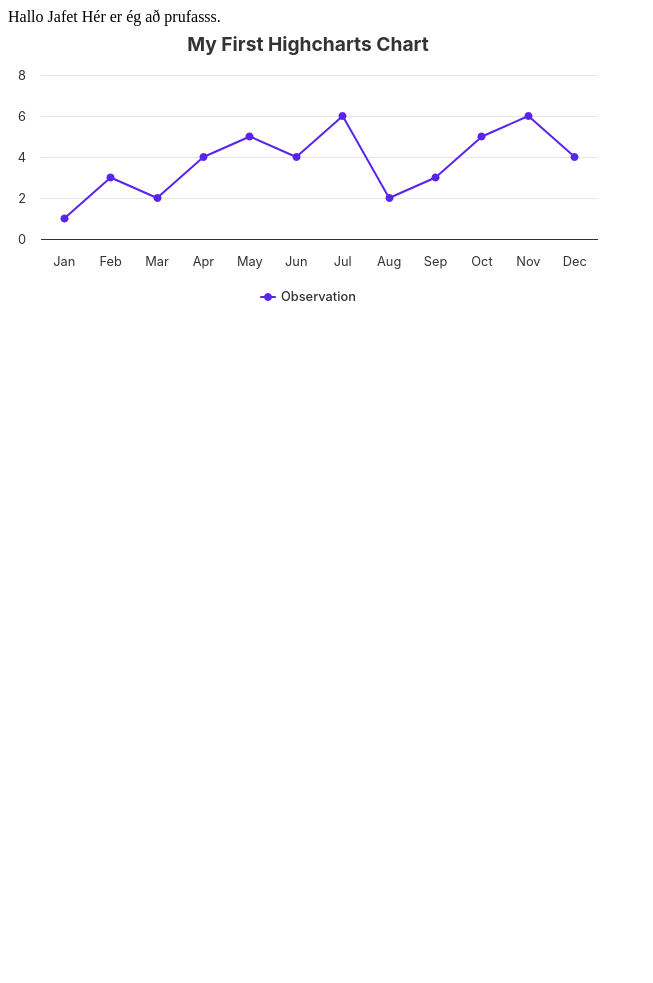
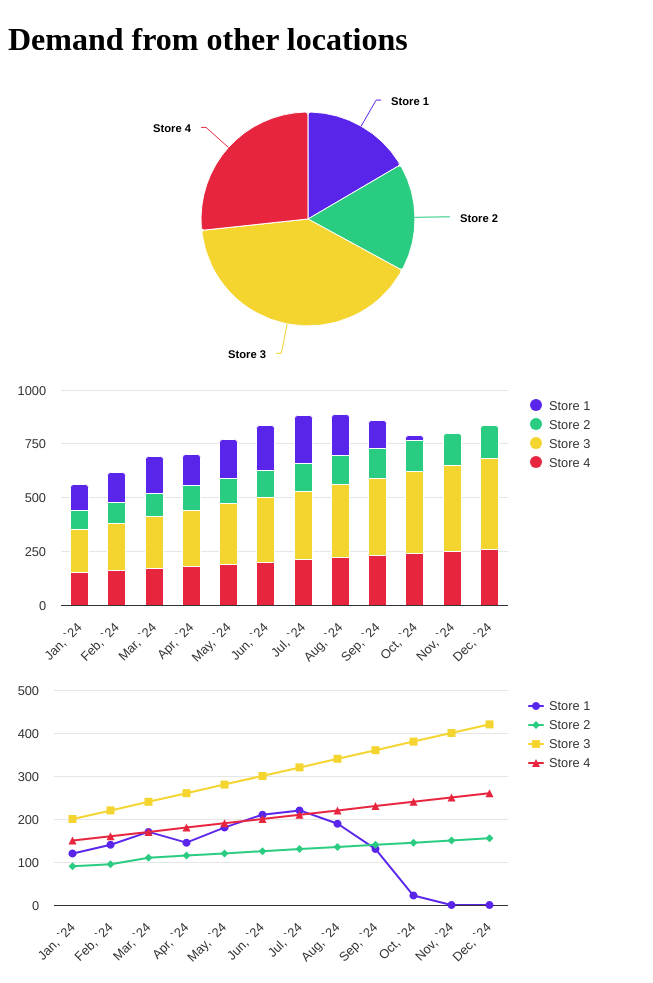
Before and after one commit to jafetbjarkar/highcharts-designs, a website built with webpack: page dist/index.html in a window 1280 px wide. Shown: the whole page, without its empty margins (0-653 px from the left). Before the commit the page ends 800 px from the top, so only its background shows below. Built offline with nearby package versions, Linux system fonts and the light colour scheme.

Commit message:
add pie chart

```diff
--- /dev/null
+++ b/src/demand-from-other-locations.ts
@@ -0,0 +1,130 @@
+import * as Highcharts from 'highcharts';
+import { highchartsCommonOptions } from './shared/highcharts-common-options';
+
+// Issue about the Highchart types. Using @ts-ignore for this project
+// https://github.com/highcharts/highcharts/issues/12242
+
+document.addEventListener('DOMContentLoaded', () => {
+  /**
+   * Data
+   */
+
+  const categories = [
+    'Jan, `24',
+    'Feb, `24',
+    'Mar, `24',
+    'Apr, `24',
+    'May, `24',
+    'Jun, `24',
+    'Jul, `24',
+    'Aug, `24',
+    'Sep, `24',
+    'Oct, `24',
+    'Nov, `24',
+    'Dec, `24',
+  ];
+  const data1 = [120, 140, 170, 145, 180, 210, 220, 189, 130, 22, 0, 0];
+  const data2 = [90, 95, 110, 115, 120, 125, 130, 135, 140, 145, 150, 155];
+  const data3 = [200, 220, 240, 260, 280, 300, 320, 340, 360, 380, 400, 420];
+  const data4 = [150, 160, 170, 180, 190, 200, 210, 220, 230, 240, 250, 260];
+
+  // Aggregated for pie
+  const data1Aggregated = data1.reduce((acc, curr) => acc + curr, 0);
+  const data2Aggregated = data2.reduce((acc, curr) => acc + curr, 0);
+  const data3Aggregated = data3.reduce((acc, curr) => acc + curr, 0);
+  const data4Aggregated = data4.reduce((acc, curr) => acc + curr, 0);
+
+  /**
+   * Pie chart
+   */
+
+  // @ts-ignore
+  const pieChart = Highcharts.chart('demand-from-other-locations-pie', {
+    ...highchartsCommonOptions,
+    chart: {
+      type: 'pie',
+    },
+    legend: { enabled: false },
+    xAxis: {
+      categories,
+    },
+    series: [
+      {
+        name: 'Demand from other locations',
+        data: [
+          { id: 'store1', name: 'Store 1', y: data1Aggregated },
+          { id: 'store2', name: 'Store 2', y: data2Aggregated },
+          { id: 'store3', name: 'Store 3', y: data3Aggregated },
+          { id: 'store4', name: 'Store 4', y: data4Aggregated },
+        ],
+      },
+    ],
+  });
+
+  /**
+   * Column chart
+   */
+
+  // @ts-ignore
+  Highcharts.chart('demand-from-other-locations-column', {
+    ...highchartsCommonOptions,
+    chart: {
+      type: 'column',
+      stacked: true,
+    },
+    legend: { enabled: true, layout: 'vertical', align: 'right', verticalAlign: 'top' },
+    xAxis: {
+      categories,
+    },
+    series: [
+      { id: 'store1', name: 'Store 1', data: data1, stacking: 'normal' },
+      { id: 'store2', name: 'Store 2', data: data2, stacking: 'normal' },
+      { id: 'store3', name: 'Store 3', data: data3, stacking: 'normal' },
+      { id: 'store4', name: 'Store 4', data: data4, stacking: 'normal' },
+    ],
+    plotOptions: {
+      series: {
+        events: {
+          legendItemClick: function (event) {
+            console.log('event: ', event);
+            var XYZ = pieChart;
+            // @ts-ignore
+            var series = XYZ.get(this.options.id); //get corresponding series
+            console.log(this.options.id);
+            if (series) {
+              if (this.visible) {
+                // @ts-ignore
+                series.setVisible(false);
+              } else {
+                // @ts-ignore
+                series.setVisible(true);
+              }
+            }
+          },
+        },
+      },
+    },
+  });
+
+  /**
+   * Line chart
+   */
+
+  // @ts-ignore
+  Highcharts.chart('demand-from-other-locations-line', {
+    ...highchartsCommonOptions,
+    chart: {
+      type: 'line',
+    },
+    legend: { enabled: true, layout: 'vertical', align: 'right', verticalAlign: 'top' },
+    xAxis: {
+      categories,
+    },
+    series: [
+      { name: 'Store 1', data: data1 },
+      { name: 'Store 2', data: data2 },
+      { name: 'Store 3', data: data3 },
+      { name: 'Store 4', data: data4 },
+    ],
+  });
+});
--- a/src/index.ts
+++ b/src/index.ts
@@ -1,34 +1 @@
-import * as Highcharts from "highcharts";
-import { highchartsCommonOptions } from "./shared/highcharts-common-options";
-
-document.addEventListener("DOMContentLoaded", () => {
-  Highcharts.chart("container1", {
-    ...highchartsCommonOptions,
-    title: {
-      text: "My First Highcharts Chart",
-    },
-    xAxis: {
-      categories: [
-        "Jan",
-        "Feb",
-        "Mar",
-        "Apr",
-        "May",
-        "Jun",
-        "Jul",
-        "Aug",
-        "Sep",
-        "Oct",
-        "Nov",
-        "Dec",
-      ],
-    },
-    series: [
-      {
-        type: "line",
-        name: "Observation",
-        data: [1, 3, 2, 4, 5, 4, 6, 2, 3, 5, 6, 4],
-      },
-    ],
-  });
-});
+import './demand-from-other-locations';
```
Also changed, not shown: dist/index.html, 1 other file.
